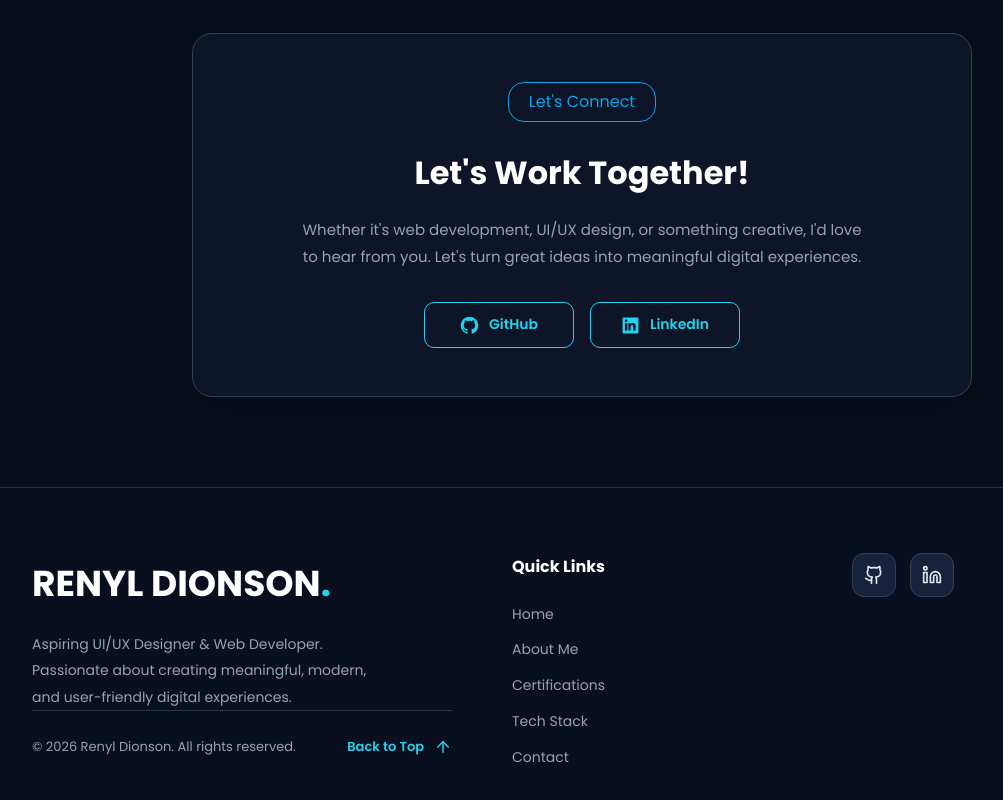
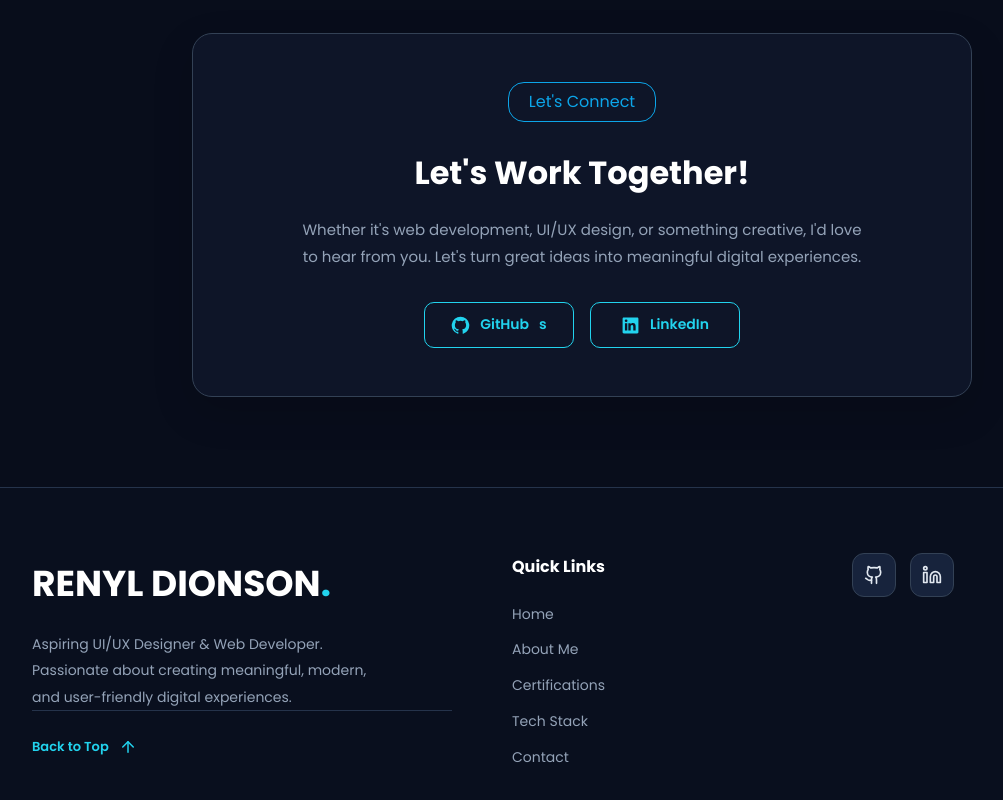
Before and after one commit to renyldionson09/nuxt-portfolio, a Nuxt app: page / in a window 1280 px wide. Shown: the part 3456-4256 px from the top of the page, without its empty margins (58-1061 px from the left). Built offline with nearby package versions, Linux system fonts and the light colour scheme.

Commit message:
Fix LinkedIn profile links

```diff
--- a/app/components/AppFooter.vue
+++ b/app/components/AppFooter.vue
@@ -30,11 +30,6 @@ const footerLinks = [
 
 
 <div class="footer-bottom">
-  <p>
-    © {{ new Date().getFullYear() }} Renyl Dionson.
-    All rights reserved.
-  </p>
-
   <a href="#home" class="back-to-top">
     <span>Back to Top</span>
     <ArrowUp :size="18" />
@@ -73,7 +68,7 @@ const footerLinks = [
   </a>
 
   <a
-    href="https://www.linkedin.com/in/renyl-dionson"
+    href="https://www.linkedin.com/in/renyl-dionson-97b927409"
     target="_blank"
     rel="noopener noreferrer"
     aria-label="LinkedIn"
--- a/app/components/ContactSection.vue
+++ b/app/components/ContactSection.vue
@@ -46,11 +46,11 @@
             <svg aria-hidden="true" viewBox="0 0 24 24" fill="currentColor">
               <path d="M12 .9a11.1 11.1 0 0 0-3.51 21.63c.56.1.76-.24.76-.54v-2.1c-3.1.67-3.76-1.32-3.76-1.32-.51-1.3-1.24-1.65-1.24-1.65-1.01-.69.08-.68.08-.68 1.12.08 1.71 1.15 1.71 1.15 1 1.7 2.62 1.21 3.26.93.1-.72.39-1.21.71-1.49-2.48-.28-5.09-1.24-5.09-5.53 0-1.22.44-2.21 1.15-2.99-.12-.28-.5-1.42.11-2.95 0 0 .94-.3 3.05 1.14a10.6 10.6 0 0 1 5.55 0c2.11-1.44 3.04-1.14 3.04-1.14.61 1.53.23 2.67.11 2.95.72.78 1.15 1.77 1.15 2.99 0 4.3-2.61 5.25-5.1 5.53.4.35.76 1.03.76 2.08v3.08c0 .3.2.65.77.54A11.1 11.1 0 0 0 12 .9Z" />
             </svg>
-            <span>GitHub</span>
+            <span>GitHub</span>s
           </a>
 
           <a
-            href="https://www.linkedin.com/in/renyl-dionson"
+            href="https://www.linkedin.com/in/renyl-dionson-97b927409"
             target="_blank"
             rel="noopener noreferrer"
             class="btn btn-secondary btn-outline reach-button"
```
